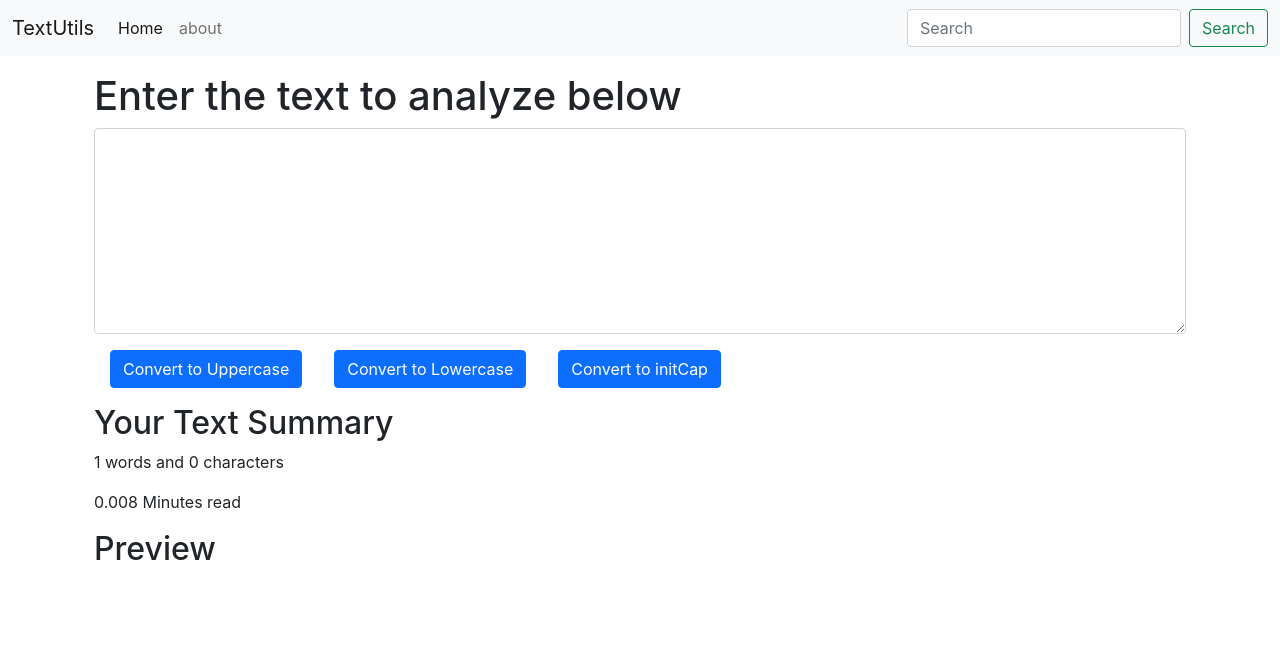
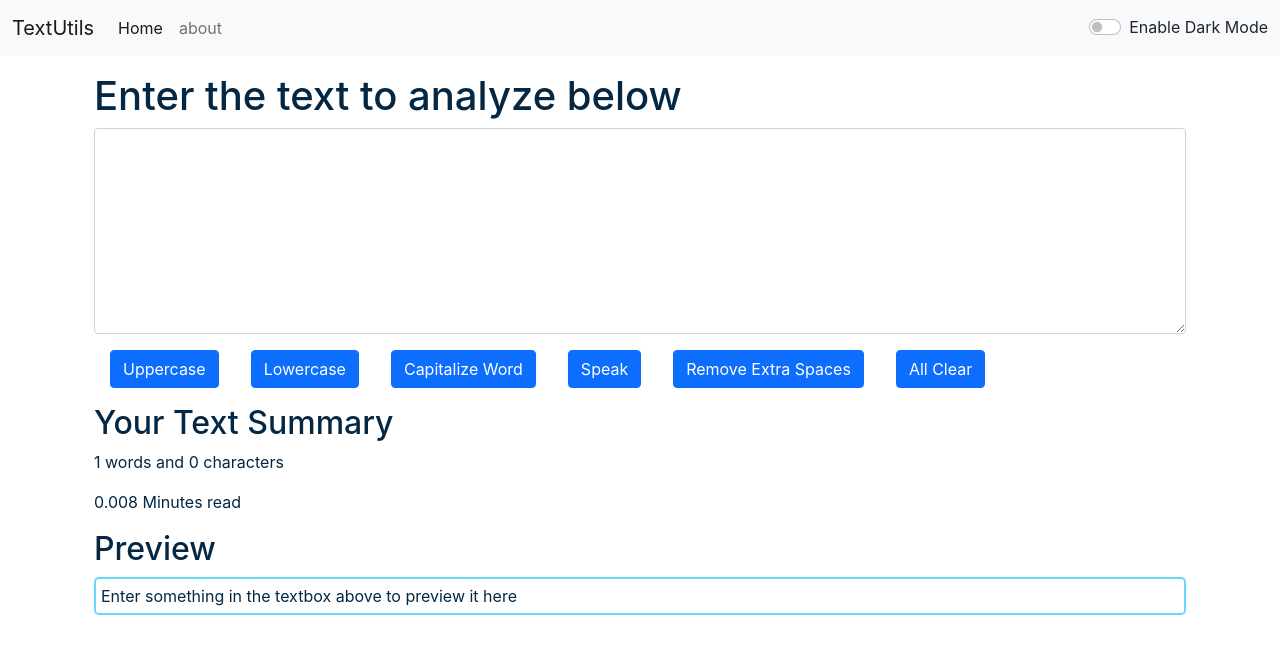
Before and after one commit to PritamMakwana/TextUtils, a React (Create React App) app: page / in a window 1280 px wide. Shown: the top 654 px of the page. Built offline with nearby package versions, Linux system fonts and the light colour scheme.

Commit message:
add drak mode

```diff
--- a/src/App.css
+++ b/src/App.css
@@ -36,3 +36,9 @@
     transform: rotate(360deg);
   }
 }
+
+.preview {
+  border: 2px solid #61dafb;
+  border-radius: 5px;
+  padding: 5px;
+}
--- a/src/App.js
+++ b/src/App.js
@@ -1,13 +1,32 @@
 import './App.css';
+// import About from './components/About';
 import Navbar from './components/Navbar';
 import TextForm from './components/TextForm';
+import React, { useState } from 'react'
 
 function App() {
+
+  const [mode, setMode] = useState("light"); // Whether dark mode is enabled or not
+
+  const toggleMode = () => {
+    if (mode === "light") {
+      setMode("dark");
+      document.body.style.backgroundColor = '#042743';
+    }
+    else {
+      setMode("light");
+      document.body.style.backgroundColor = 'white';
+
+    }
+  }
+
+
   return (
     <>
-      <Navbar title="TextUtils" aboutText="about" />
+      <Navbar title="TextUtils" aboutText="about" mode={mode} toggleMode={toggleMode} />
       <div className="container my-3">
-        <TextForm heading="Enter the text to analyze below " />
+        <TextForm heading="Enter the text to analyze below " mode={mode} />
+        {/* <About/> */}
       </div>
     </>
   );
--- /dev/null
+++ b/src/components/About.js
@@ -0,0 +1,80 @@
+import React, { useState } from 'react'
+
+export default function About() {
+
+    const [myStyle, setMyStyle] = useState({
+        color: 'black',
+        backgroundColor: 'white'
+    })
+
+    const [btnText, setBtnText] = useState("Enable Dark Mode")
+
+
+    const toggleStyle = () => {
+
+        if (myStyle.color === "black") {
+            setMyStyle({
+                color: 'white',
+                backgroundColor: 'black',
+                border: '1px solid white'
+            })
+
+            setBtnText("Enable Light Mode")
+        }
+        else {
+            setMyStyle({
+                color: 'black',
+                backgroundColor: 'white'
+            })
+            setBtnText("Enable Dark Mode")
+        }
+    }
+
+
+    return (
+        <>
+            <div className="container" style={myStyle}>
+                <h1 className="my-3" >About us</h1>
+                <div className="accordion" id="accordionExample">
+                    <div className="accordion-item">
+                        <h2 className="accordion-header" id="headingOne">
+                            <button className="accordion-button" type="button" style={myStyle} data-bs-toggle="collapse" data-bs-target="#collapseOne" aria-expanded="true" aria-controls="collapseOne">
+                                Accordion Item #1
+                            </button>
+                        </h2>
+                        <div id="collapseOne" style={myStyle} className="accordion-collapse collapse show" aria-labelledby="headingOne" data-bs-parent="#accordionExample">
+                            <div className="accordion-body">
+                                <strong>This is the first item's accordion body.</strong> It is shown by default, until the collapse plugin adds the appropriate classes that we use to style each element. These classes control the overall appearance, as well as the showing and hiding via CSS transitions. You can modify any of this with custom CSS or overriding our default variables. It's also worth noting that just about any HTML can go within the <code>.accordion-body</code>, though the transition does limit overflow.
+                            </div>
+                        </div>
+                    </div>
+                    <div className="accordion-item">
+                        <h2 className="accordion-header" id="headingTwo">
+                            <button className="accordion-button collapsed" style={myStyle} type="button" data-bs-toggle="collapse" data-bs-target="#collapseTwo" aria-expanded="false" aria-controls="collapseTwo">
+                                Accordion Item #2
+                            </button>
+                        </h2>
+                        <div id="collapseTwo" style={myStyle} className="accordion-collapse collapse" aria-labelledby="headingTwo" data-bs-parent="#accordionExample">
+                            <div className="accordion-body">
+                                <strong>This is the second item's accordion body.</strong> It is hidden by default, until the collapse plugin adds the appropriate classes that we use to style each element. These classes control the overall appearance, as well as the showing and hiding via CSS transitions. You can modify any of this with custom CSS or overriding our default variables. It's also worth noting that just about any HTML can go within the <code>.accordion-body</code>, though the transition does limit overflow.
+                            </div>
+                        </div>
+                    </div>
+                    <div className="accordion-item">
+                        <h2 className="accordion-header" id="headingThree">
+                            <button className="accordion-button collapsed" style={myStyle} type="button" data-bs-toggle="collapse" data-bs-target="#collapseThree" aria-expanded="false" aria-controls="collapseThree">
+                                Accordion Item #3
+                            </button>
+                        </h2>
+                        <div id="collapseThree" style={myStyle} className="accordion-collapse collapse" aria-labelledby="headingThree" data-bs-parent="#accordionExample">
+                            <div className="accordion-body">
+                                <strong>This is the third item's accordion body.</strong> It is hidden by default, until the collapse plugin adds the appropriate classes that we use to style each element. These classes control the overall appearance, as well as the showing and hiding via CSS transitions. You can modify any of this with custom CSS or overriding our default variables. It's also worth noting that just about any HTML can go within the <code>.accordion-body</code>, though the transition does limit overflow.
+                            </div>
+                        </div>
+                    </div>
+                </div>
+                <button onClick={toggleStyle} type="button" class="btn btn-primary my-3">{btnText}</button>
+            </div>
+        </>
+    )
+}
--- a/src/components/Navbar.js
+++ b/src/components/Navbar.js
@@ -3,7 +3,7 @@
 
 export default function Navbar(props) {
     return (
-        <nav className="navbar navbar-expand-lg navbar-light bg-light">
+        <nav className={`navbar navbar-expand-lg navbar-${props.mode} bg-${props.mode}`}>
             <div className="container-fluid">
                 <a className="navbar-brand" href="/">{props.title}</a>
                 <button className="navbar-toggler" type="button" data-bs-toggle="collapse" data-bs-target="#navbarSupportedContent" aria-controls="navbarSupportedContent" aria-expanded="false" aria-label="Toggle navigation">
@@ -18,10 +18,14 @@
                             <a className="nav-link" href="/">{props.aboutText}</a>
                         </li>
                     </ul>
-                    <form className="d-flex">
+                    {/* <form className="d-flex">
                         <input className="form-control me-2" type="search" placeholder="Search" aria-label="Search" />
                         <button className="btn btn-outline-success" type="submit">Search</button>
-                    </form>
+                    </form> */}
+                    <div className={`form-check form-switch text-${props.mode === 'light' ? 'dark' : 'light'}`}>
+                        <input className="form-check-input" onClick={props.toggleMode} type="checkbox" id="flexSwitchCheckDefault" />
+                        <label className="form-check-label" htmlFor="flexSwitchCheckDefault">Enable Dark Mode</label>
+                    </div>
                 </div>
             </div>
         </nav>
@@ -34,6 +38,6 @@
 };
 
 Navbar.defaultProps = {
-    title : 'TextUtils',
-    aboutText : 'about us'
-  };
+    title: 'TextUtils',
+    aboutText: 'about us'
+};
--- a/src/components/TextForm.js
+++ b/src/components/TextForm.js
@@ -15,12 +15,24 @@
     }
 
     const headleInitClick = () => {
-        // console.log("initCap  was clicked " + text)
 
         let newText = text.toLowerCase().replace(/(?:^|\s)[a-z]/g, function (m) {
             return m.toUpperCase();
-         });
+        });
         setText(newText)
+    }
+
+    const speak = () => {
+        let msg = new SpeechSynthesisUtterance();
+        msg.text = text;
+        window.speechSynthesis.speak(msg);
+    }
+
+
+    const headleclearClick = () => {
+        let newText = '';
+        setText(newText)
+        console.log("clear: " + text);
     }
 
 
@@ -29,6 +41,13 @@
         setText(event.target.value)
     }
 
+    const headleExtraSpaces = () => {
+        let newText = text.split(/[ ]+/)
+        setText(newText.join(" "))
+    }
+
+
+
     const [text, setText] = useState("")
 
     // text = (new Text)  wrong way to change text
@@ -36,22 +55,26 @@
 
     return (
         <>
-            <div className="container">
+            <div className="container" style={{ color: props.mode === 'dark' ? 'white' : '#042743' }}>
                 <h1>{props.heading}</h1>
                 <div className="mb-3">
-                    <textarea className="form-control" value={text} onChange={headleOnChange} id="myBox" rows="8"></textarea>
+                    <textarea className="form-control" value={text} onChange={headleOnChange} id="myBox" rows="8" style={{ backgroundColor: props.mode === 'dark' ? 'grey' : 'white', color: props.mode === 'dark' ? 'white' : '#042743' }}></textarea>
                 </div>
-                <button className="btn btn-primary mx-3" onClick={headleUpClick}>Convert to Uppercase</button>
-                <button className="btn btn-primary mx-3" onClick={headleLoClick}>Convert to Lowercase</button>
-                <button className="btn btn-primary mx-3" onClick={headleInitClick}>Convert to initCap</button>
+                <button className="btn btn-primary mx-3" onClick={headleUpClick}>Uppercase</button>
+                <button className="btn btn-primary mx-3" onClick={headleLoClick}>Lowercase</button>
+                <button className="btn btn-primary mx-3" onClick={headleInitClick}>Capitalize Word</button>
+                <button type="submit" onClick={speak} className="btn btn-primary mx-3">Speak</button>
+                <button className="btn btn-primary mx-3 " onClick={headleExtraSpaces}>Remove Extra Spaces</button>
+                <button className="btn btn-primary mx-3 " onClick={headleclearClick}>All Clear</button>
+
             </div>
 
-            <div className="container my-3">
+            <div className="container my-3" style={{ color: props.mode === 'dark' ? 'white' : '#042743' }}>
                 <h2>Your Text Summary</h2>
                 <p>{text.split(" ").length} words and {text.length} characters</p>
                 <p>{0.008 * text.split(" ").length} Minutes read</p>
                 <h2>Preview</h2>
-                <p>{text}</p>
+                <p className="preview">{text.length > 0 ? text : "Enter something in the textbox above to preview it here"}</p>
 
 
             </div>
```
